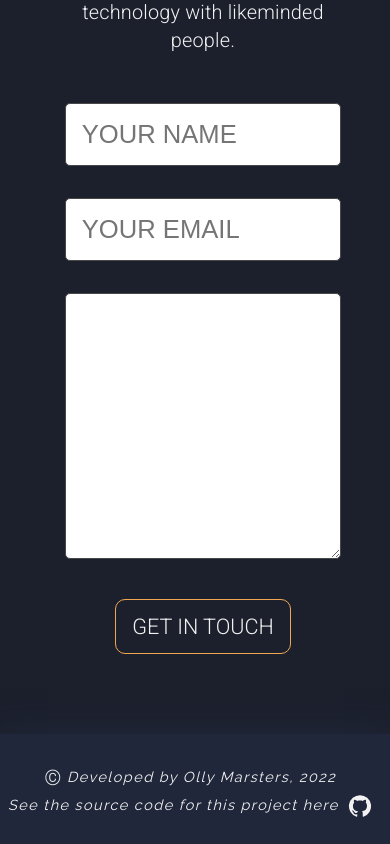
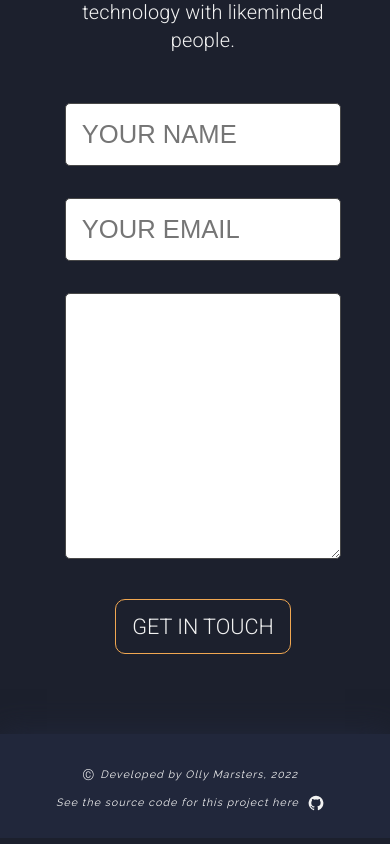
Before and after one commit to O-Marsters-1997/Personal-Portfolio-Site, a React (Create React App) app: page / in a window 390 px wide. Shown: the part 5919-6763 px from the top of the page. Built offline with nearby package versions, Linux system fonts and the light colour scheme.

Commit message:
footer fully responsive

```diff
--- a/src/components/canvas/CanvasOverlay.jsx
+++ b/src/components/canvas/CanvasOverlay.jsx
@@ -80,7 +80,7 @@ const CanvasOverlay = ({}) => {
           <span className="span-separation">I'm a software </span>
           <span>engineer</span>
         </Typography>
-        <Link to="contact" smooth={true} duration={2000} offset={-250}>
+        <Link to="about" smooth={true} duration={1500} offset={-100}>
           <Button variant="outlined" className="overlay-button">
             <Box className="overlay-button-wrapper">
               <Typography>See more</Typography>
--- a/src/components/footer/Footer.jsx
+++ b/src/components/footer/Footer.jsx
@@ -23,6 +23,9 @@ const Footer = () => {
         fontSize: ".905rem",
         letterSpacing: ".1em",
         marginRight: ".6rem",
+        [theme.breakpoints.down("sm")]: {
+          fontSize: ".665rem",
+        },
       },
       "&:first-of-type::before": {
         content: "'\\00A9'",
@@ -32,6 +35,10 @@ const Footer = () => {
         fontSize: "1.2em",
         transform: "translateY(-2.5px)",
         fontStyle: "normal",
+        [theme.breakpoints.down("sm")]: {
+          fontSize: ".95rem",
+          transform: "translateY(-5px)",
+        },
       },
 
       "	.github-icon": {
@@ -40,6 +47,9 @@ const Footer = () => {
         transition: "all .25s ease-out",
         "&:hover": {
           color: theme.palette.text.accent,
+        },
+        [theme.breakpoints.down("sm")]: {
+          fontSize: "1rem",
         },
       },
     },
```
